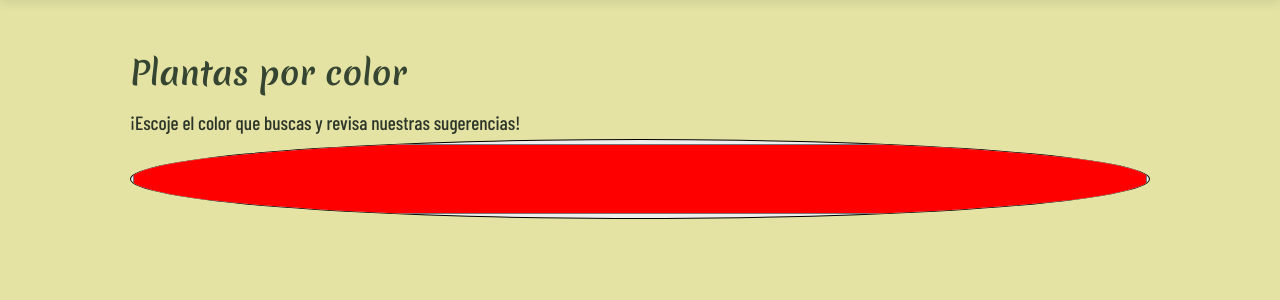
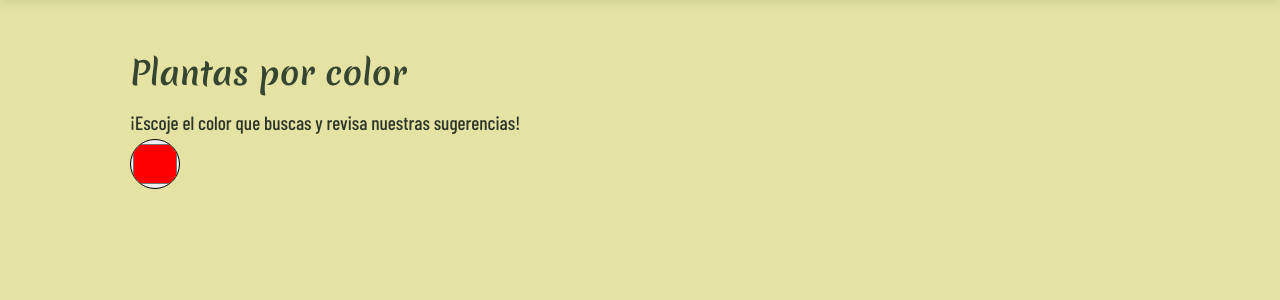
Before and after one commit to ElKalethazo/ElKalethazo.github.io-midori, a PHP site: page /sections/porColor.php in a window 1280 px wide. Shown: the part 80-380 px from the top of the page. Run offline with PHP 8.4, Linux system fonts and the light colour scheme.

Commit message:
Círculo cromático

```diff
--- a/styles.css
+++ b/styles.css
@@ -435,7 +435,7 @@ body {
 
 .selector-color {
     display: block;
-    width: 100%;
-    height: 80px;
+    width: 50px;
+    height: 50px;
     border-radius: 50%;
 }
```
